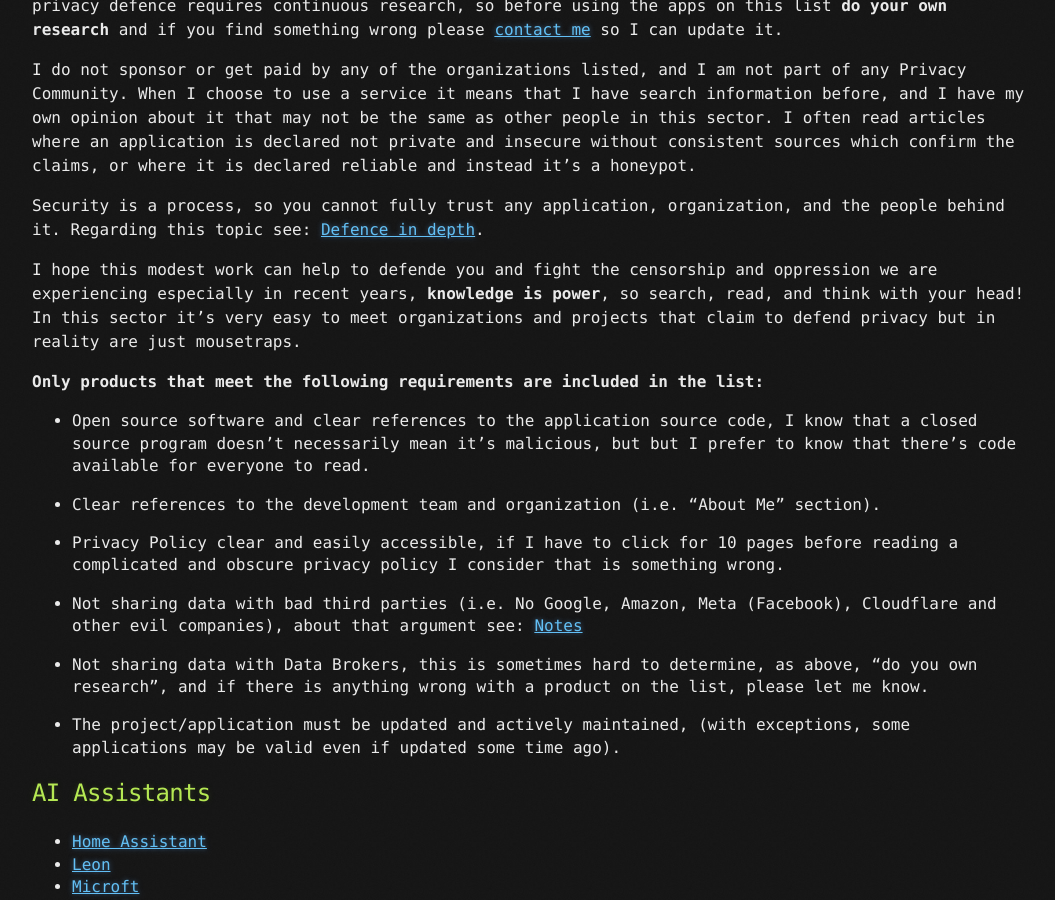
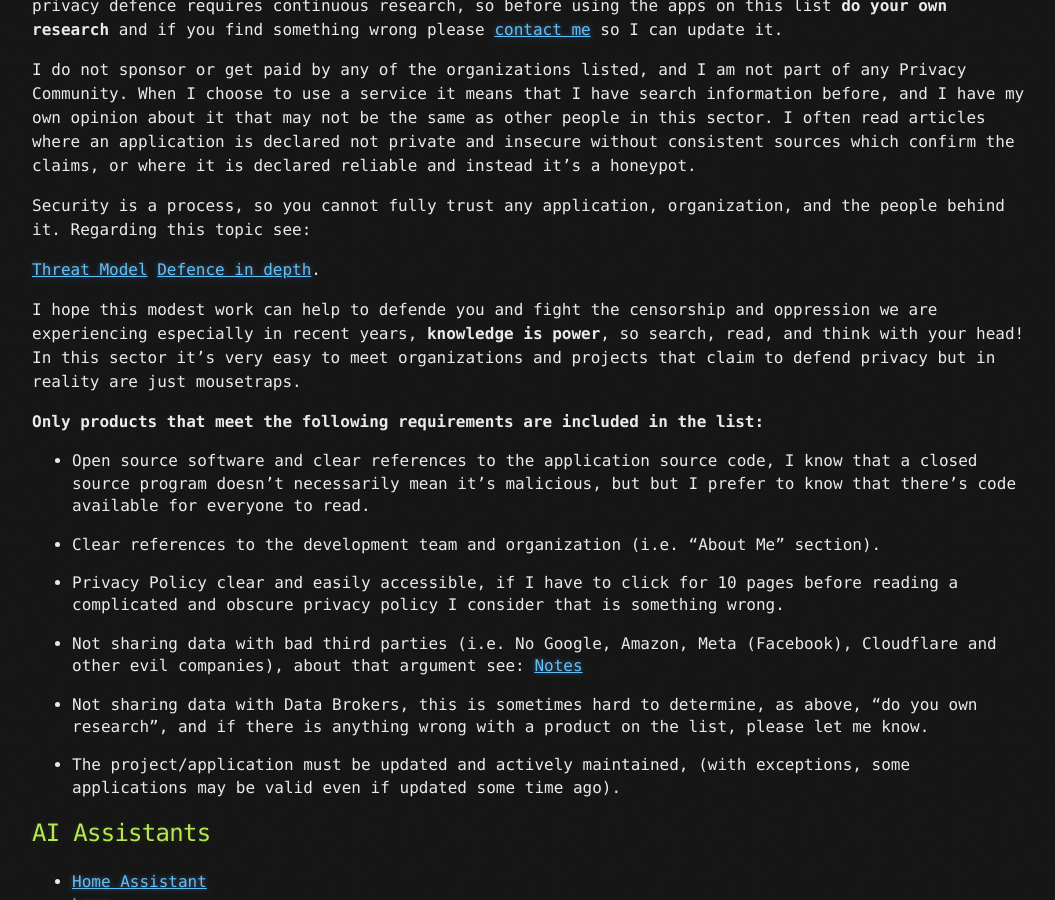
Before and after one commit to brainfucksec/brainfucksec.github.io, a Jekyll site: the page built from _posts/2022-03-20-a-good-privacy-list.md, in a window 1280 px wide and 900 px high, scrolled down 918 px. Shown: the whole window, without its empty margins (108-1163 px from the left). Built offline with Jekyll 4.4.1, drawn with Linux system fonts in a browser that asks for light colours.

Commit message:
Some fixes: _posts/2022-03-20-a-good-privacy-list.md

```diff
--- a/_posts/2022-03-20-a-good-privacy-list.md
+++ b/_posts/2022-03-20-a-good-privacy-list.md
@@ -39,7 +39,10 @@
 When I choose to use a service it means that I have search information before, and I have my own opinion about it that may not be the same as other people in this sector.  I often read articles where an application is declared not private and insecure without consistent sources which confirm the claims, or where it is declared reliable and instead it's a honeypot.
 
 Security is a process, so you cannot fully trust any application, organization, and the people behind it.
-Regarding this topic see: [Defence in depth](https://en.wikipedia.org/wiki/Defence_in_depth).
+Regarding this topic see:
+
+[Threat Model](https://en.wikipedia.org/wiki/Threat_model)
+[Defence in depth](https://en.wikipedia.org/wiki/Defense_in_depth_(computing)).
 
 I hope this modest work can help to defende you and fight the censorship and oppression we are experiencing especially in recent years, **knowledge is power**, so search, read, and think with your head!
 In this sector it's very easy to meet organizations and projects that claim to defend privacy but in reality are just mousetraps.
```
